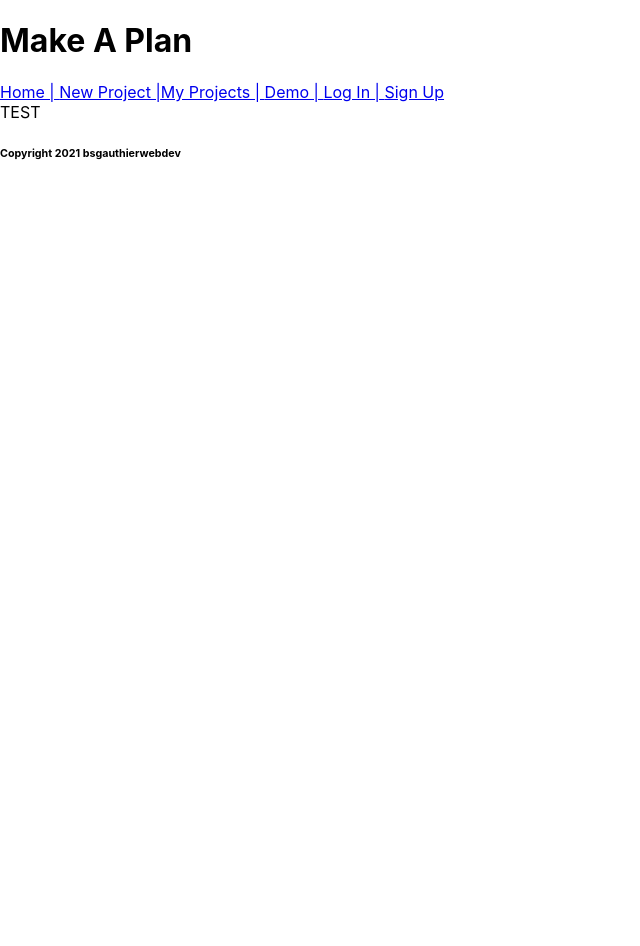
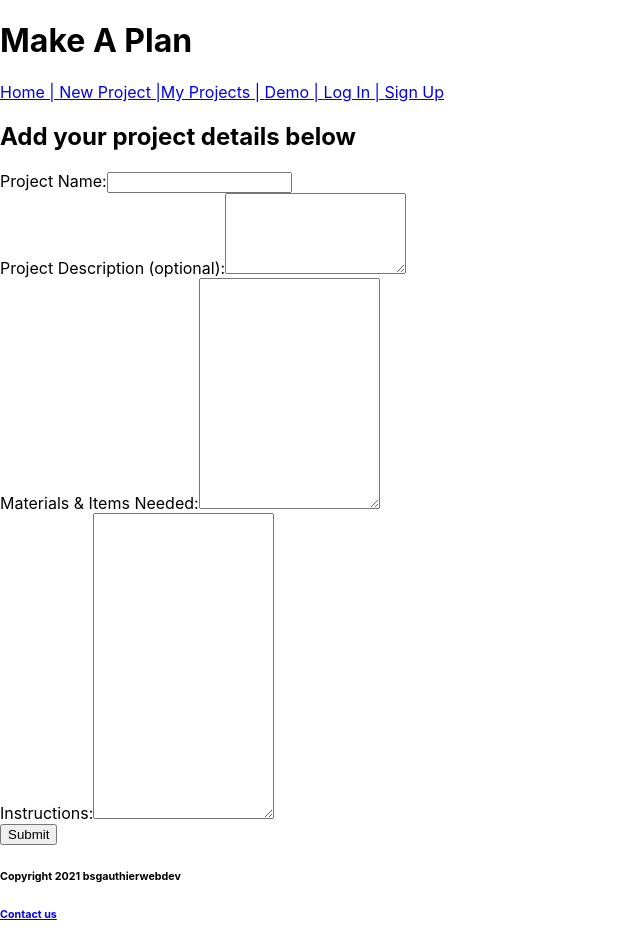
Before and after one commit to BsgauthierWebDev/make-a-plan, a React (Create React App) app: page /new-project in a window 1280 px wide. Shown: the whole page, without its empty margins (0-640 px from the left). Before the commit the page ends 800 px from the top, so only its background shows below. Built offline with nearby package versions, Linux system fonts and the light colour scheme.

Commit message:
Updated AddProject and created ContactUs features

```diff
--- a/src/AddProject/AddProject.js
+++ b/src/AddProject/AddProject.js
@@ -4,7 +4,30 @@ class AddProject extends Component {
     render() {
         return (
             <div className = 'AddProject'>
-                TEST
+                <h2>Add your project details below</h2>
+                <form className = 'AddProject__input'>
+                    <label htmlFor = 'AddProject__name'>
+                        Project Name:
+                    </label>
+                    <input type = 'text' name = 'name' id = 'name' required />
+                    <br />
+                    <label htmlFor = 'AddProject__description'>
+                        Project Description (optional):
+                    </label>
+                    <textarea rows = '5' name = 'description' id = 'description' />
+                    <br />
+                    <label htmlFor = 'AddProject__materials'>
+                        Materials & Items Needed:
+                    </label>
+                    <textarea rows = '15' name = 'materials' id = 'materials' required />
+                    <br />
+                    <label htmlFor = 'AddProject__instructions'>
+                        Instructions:
+                    </label>
+                    <textarea rows = '20' name = 'instructions' id = 'instructions' required />
+                    <br />
+                    <button type = 'submit'>Submit</button>
+                </form>
             </div>
         )
     }
--- a/src/App/App.js
+++ b/src/App/App.js
@@ -6,6 +6,7 @@ import SignUp from '../SignUp/SignUp';
 import ProjectListMain from '../ProjectListMain/ProjectListMain';
 import DemoProject from '../DemoProject/DemoProject';
 import AddProject from '../AddProject/AddProject';
+import ContactUs from '../ContactUs/ContactUs';
 
 class App extends Component {
 
@@ -36,6 +37,10 @@ class App extends Component {
           path = '/demo'
           component = {DemoProject}
         />
+        <Route
+          path = '/contact'
+          component = {ContactUs}
+        />
       </>
     )
   }
@@ -57,7 +62,12 @@ class App extends Component {
         <main className = 'App__main'>
           {this.renderMainRoutes()}
         </main>
-        <footer><h6>Copyright 2021 bsgauthierwebdev</h6></footer>
+        <footer>
+          <h6>Copyright 2021 bsgauthierwebdev</h6>
+          <h6>
+            <Link to = '/contact'>Contact us</Link>
+            </h6>
+          </footer>
       </div>
     )
   }
--- /dev/null
+++ b/src/ContactUs/ContactUs.js
@@ -0,0 +1,32 @@
+import React, {Component} from 'react';
+
+class ContactUs extends Component {
+    render() {
+        return (
+            <div className = 'ContactUs'>
+                <form className = 'ContactUs__info'>
+                    <label htmlFor = 'ContactUs__info-name'>
+                        Name:
+                    </label>
+                    <input type = 'text' name = 'name' id = 'name' required />
+                    <br />
+                    <label htmlFor = 'ContactUs__info-email'>
+                        Email:
+                    </label>
+                    <input type = 'text' name = 'email' id = 'email' required />
+                    <br />
+                    <label htmlFor = 'ContactUs__info-message'>
+                        Message:
+                    </label>
+                    <textarea rows = '15' name = 'message' id = 'message' required />
+                    <br />
+                    <button type = 'submit'>Contact Us</button>
+                    <br />
+                    <button type = 'button'>Cancel</button>
+                </form>
+            </div>
+        )
+    }
+}
+
+export default ContactUs;
```
Also changed, not shown: src/ContactUs/ContactUs.css (added), 1 other file (tests, documents, lock files or other folders).
